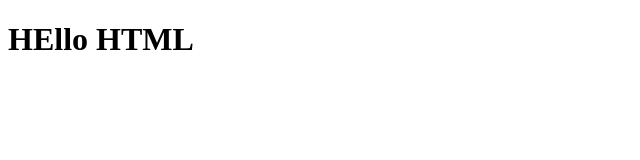
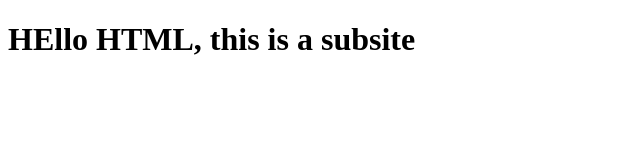
Before and after one commit to XGaher/HTML, a plain HTML site: page site/index.html in a window 1280 px wide. Shown: the whole page, without its empty margins (0-640 px from the left). Drawn offline with Linux system fonts and the light colour scheme.

Commit message:
Small addittion

```diff
--- a/site/index.html
+++ b/site/index.html
@@ -4,6 +4,6 @@
 	<title>Hello HTML</title>
 </head>
 <body>
-<h1>HEllo HTML</h1>
+<h1>HEllo HTML, this is a subsite</h1>
 </body>
 </html>
```
